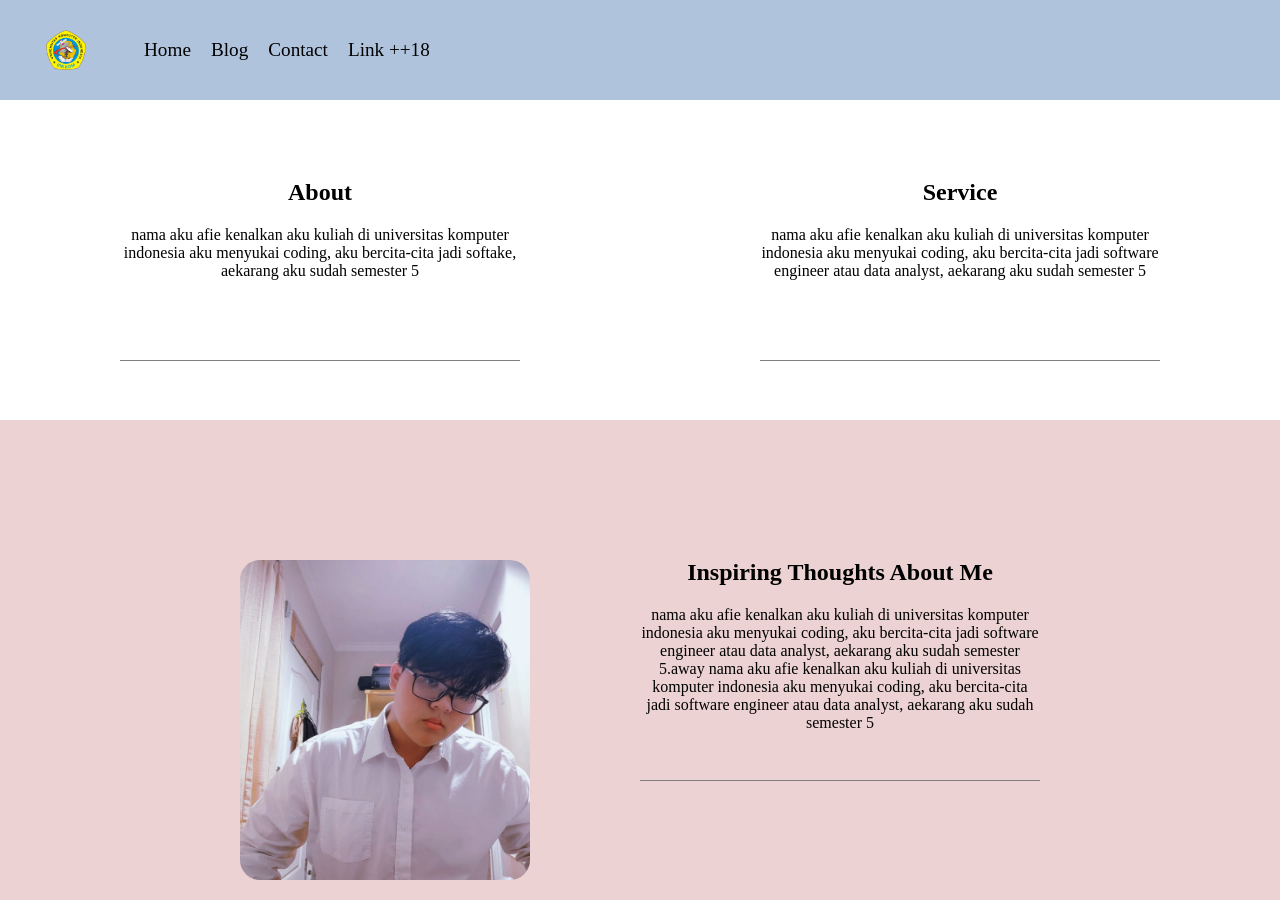
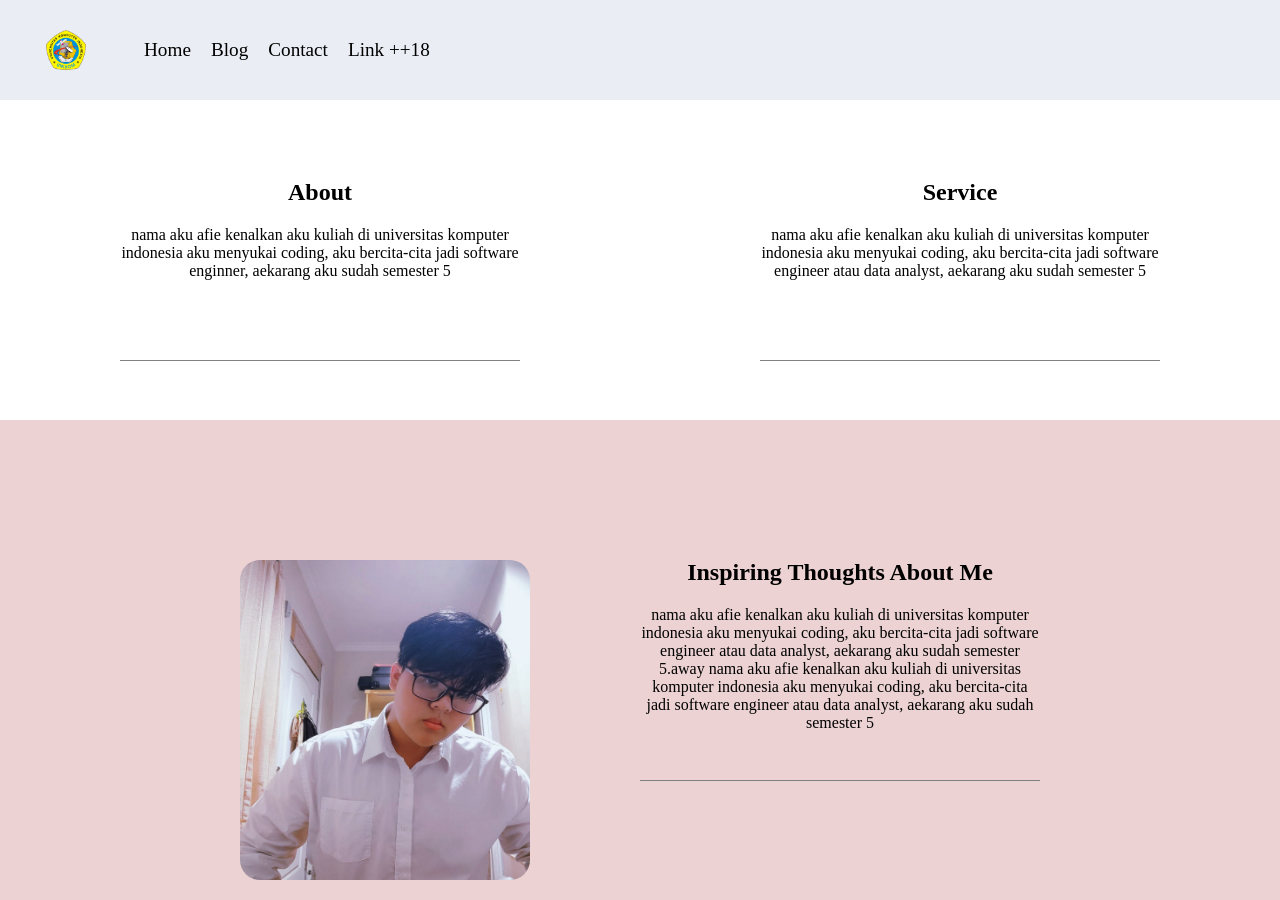
Before and after one commit to Afieee/belajar-layouting, a plain HTML site: page index.html in a window 1280 px wide. Shown: the top 900 px of the page. Drawn offline with Linux system fonts and the light colour scheme.

Commit message:
saya mengubah

```diff
--- a/index.html
+++ b/index.html
@@ -19,7 +19,7 @@
             <h1>
                 About
             </h1>
-            <p> nama aku afie kenalkan aku kuliah di universitas komputer indonesia aku menyukai coding, aku bercita-cita jadi softake, aekarang aku sudah semester 5</p>
+            <p> nama aku afie kenalkan aku kuliah di universitas komputer indonesia aku menyukai coding, aku bercita-cita jadi software enginner, aekarang aku sudah semester 5</p>
         </div>
         <div class="service">
             <h1>
--- a/style.css
+++ b/style.css
@@ -5,7 +5,7 @@ body{
 }
 
 .navbar{
-    background-color: rgba(12, 69, 149, 0.322);
+    background-color: rgba(190, 203, 221, 0.322);
     width: 100%;
     height: 40px;
     padding: 30px;
```
